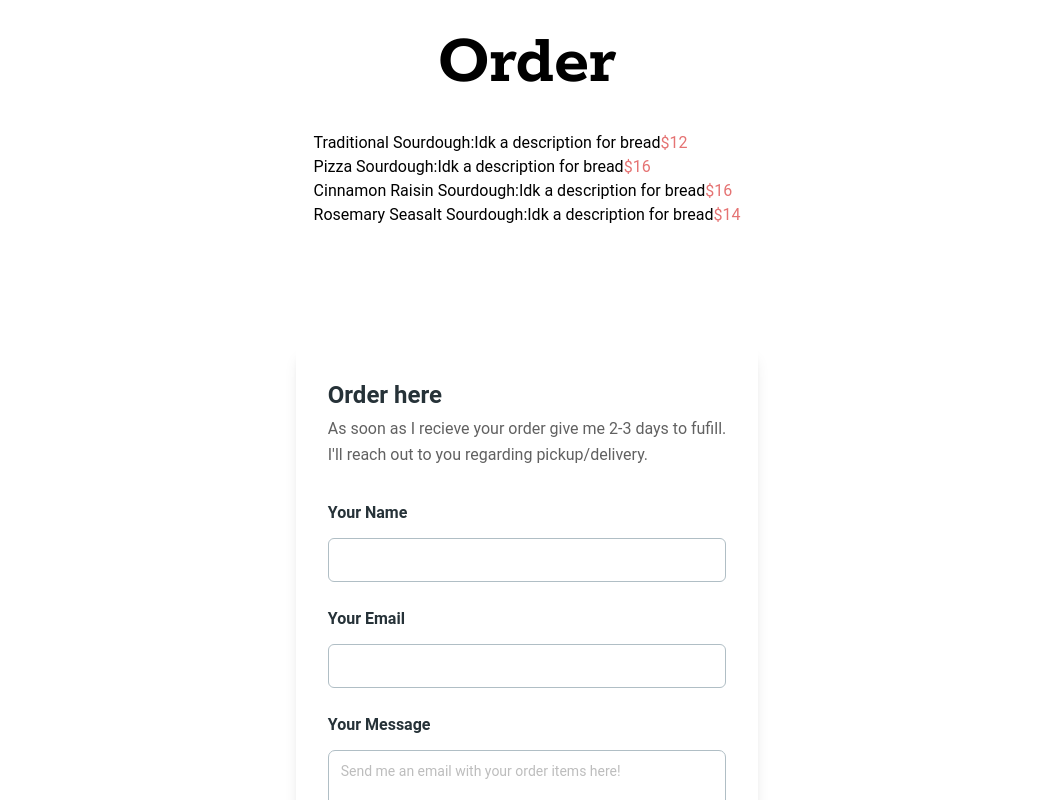
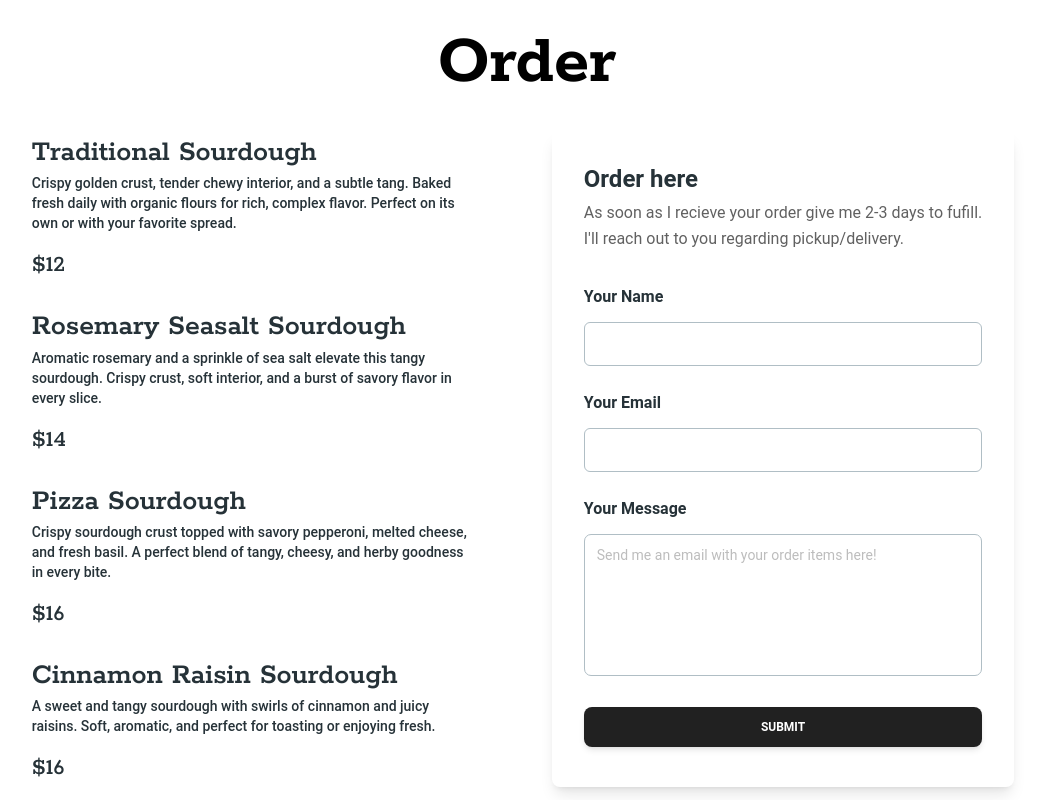
Before and after one commit to elloimbrandon/brunette-baker-az, a React (Vite) app: page / in a window 1280 px wide. Shown: the part 2240-3040 px from the top of the page, without its empty margins (113-1156 px from the left). Built offline with nearby package versions, Linux system fonts and the light colour scheme.

Commit message:
working on order section design. Added more to the list

```diff
--- a/src/App.tsx
+++ b/src/App.tsx
@@ -9,6 +9,7 @@ import './assets/css/Global.css'
 
 // TODO:
 // - Work on scroll
+// - Replace svg arrows to something more fitting
 // - Footer
 // - Link Web3 Form
 // - Style order and form area
--- a/src/assets/config/Config.ts
+++ b/src/assets/config/Config.ts
@@ -1,6 +1,29 @@
+export const BreadPictures = [
+    {
+        image: "/images/bread-1.jpg",
+        imageAlt: "Two Loaves of homemade sourdough bread",
+    },
+    {
+        image: "/images/bread-2.jpg",
+        imageAlt: "Two Loaves of homemade sourdough bread",
+    },
+    {
+        image: "/images/bread-3.jpg",
+        imageAlt: "Two Loaves of homemade sourdough bread",
+    },
+    {
+        image: "/images/bread-4.jpg",
+        imageAlt: "Two Loaves of homemade sourdough bread",
+    },
+    {
+        image: "/images/bread-5.jpg",
+        imageAlt: "Two Loaves of homemade sourdough bread",
+    },
+]
+
 export const BreadOptions = [
-    { id: 1, name: 'Traditional Sourdough', description: 'Idk a description for bread', price: 12 },
-    { id: 2, name: 'Pizza Sourdough', description: 'Idk a description for bread', price: 16 },
-    { id: 3, name: 'Cinnamon Raisin Sourdough', description: 'Idk a description for bread', price: 16 },
-    { id: 4, name: 'Rosemary Seasalt Sourdough', description: 'Idk a description for bread', price: 14 },
+    { id: 1, name: 'Traditional Sourdough', description: 'Crispy golden crust, tender chewy interior, and a subtle tang. Baked fresh daily with organic flours for rich, complex flavor. Perfect on its own or with your favorite spread.', price: 12 },
+    { id: 2, name: 'Rosemary Seasalt Sourdough', description: 'Aromatic rosemary and a sprinkle of sea salt elevate this tangy sourdough. Crispy crust, soft interior, and a burst of savory flavor in every slice.', price: 14 },
+    { id: 3, name: 'Pizza Sourdough', description: 'Crispy sourdough crust topped with savory pepperoni, melted cheese, and fresh basil. A perfect blend of tangy, cheesy, and herby goodness in every bite.', price: 16 },
+    { id: 4, name: 'Cinnamon Raisin Sourdough', description: 'A sweet and tangy sourdough with swirls of cinnamon and juicy raisins. Soft, aromatic, and perfect for toasting or enjoying fresh.', price: 16 },
 ]
--- a/src/components/forms/Form.tsx
+++ b/src/components/forms/Form.tsx
@@ -10,15 +10,15 @@ export default function Form() {
     return (
         <Card color="transparent" shadow={false} className="rounded-lg shadow-lg p-8 mx-2">
             <Typography variant="h4" color="blue-gray">
-            Order here
+                Order here
             </Typography>
             <Typography color="gray" className="mt-1 font-normal">
-            As soon as I recieve your order give me 2-3 days to fufill.<br/> I'll reach out to you regarding pickup/delivery.
+                As soon as I recieve your order give me 2-3 days to fufill.<br/> I'll reach out to you regarding pickup/delivery.
             </Typography>
             <form className="mt-8 mb-2 w-full">
                 <div className="mb-1 flex flex-col gap-6">
                     <Typography variant="h6" color="blue-gray" className="-mb-3">
-                    Your Name
+                        Your Name
                     </Typography>
                     <Input
                         size="lg"
@@ -51,12 +51,12 @@ export default function Form() {
                         color="gray"
                         placeholder="Send me an email with your order items here!"
                         name="message"
-                        className="focus:border-t-gray-900"
+                        className="!border-t-blue-gray-200 focus:!border-t-gray-900"
                         containerProps={{
-                            className: "!min-w-full",
+                            className: "!min-w-full before:content-none after:content-none",
                         }}
                         labelProps={{
-                            className: "hidden",
+                            className: "before:content-none after:content-none",
                         }}
                     />
                 </div>
--- a/src/components/views/BreadCarousel.tsx
+++ b/src/components/views/BreadCarousel.tsx
@@ -1,33 +1,12 @@
 import { Carousel } from "@material-tailwind/react";
+import { BreadPictures } from "../../assets/config/Config";
 
 interface PictureProps {
     image: string;
     imageAlt: string;
 }
 
-const pictures: PictureProps[] = [
-    {
-        image: "/images/bread-1.jpg",
-        imageAlt: "Two Loaves of homemade sourdough bread",
-    },
-    {
-        image: "/images/bread-2.jpg",
-        imageAlt: "Two Loaves of homemade sourdough bread",
-    },
-    {
-        image: "/images/bread-3.jpg",
-        imageAlt: "Two Loaves of homemade sourdough bread",
-    },
-    {
-        image: "/images/bread-4.jpg",
-        imageAlt: "Two Loaves of homemade sourdough bread",
-    },
-    {
-        image: "/images/bread-5.jpg",
-        imageAlt: "Two Loaves of homemade sourdough bread",
-    },
-];
-
+const pictures: PictureProps[] = BreadPictures;
 
 export default function BreadCarousel() {
     return (
--- a/src/components/views/Order.tsx
+++ b/src/components/views/Order.tsx
@@ -1,3 +1,4 @@
+import { Typography } from "@material-tailwind/react";
 import Form from "../forms/Form";
 
 interface Item {
@@ -14,19 +15,34 @@ interface OrderProps {
 export default function Order({ items }: OrderProps) {
     return (
         <>
-            <section className="section section__large">
+            {/* Temp margin bottom */}
+            <section className="section section__large mb-[60px]">
+                <h1 className="text-4xl md:text-7xl font-bold mb-6 md:mb-8 font-rokkitt text-center">Order</h1>
+                <div className="flex flex-col lg:flex-row items-center justify-center lg:space-x-6">
                     <div className="grid-container flex flex-col items-center">
-                    <h1 className="text-4xl md:text-7xl font-bold mb-6 md:mb-8 font-rokkitt">Order</h1>
-                    <ul className="mb-20">
+                        <ul className="mb-10 lg:mb-0 space-y-6 max-w-[440px]">
                             {items.map(item => (
-                            <li key={item.id}>
-                                {item.name}:
+                                <li key={item.id} className="flex flex-col">
+                                    <span>
+                                        <Typography variant="h3" color="blue-gray" className="font-rokkitt">
+                                            {item.name}
+                                        </Typography>
+                                    </span>
+                                    <span>
+                                        <Typography variant="paragraph" color="blue-gray" className="text-sm font-medium mb-4">
                                             {item.description}
-                                <span className="text-red-300">${item.price}</span>
+                                        </Typography>
+                                    </span>
+                                    <span>
+                                        <Typography variant="h4" color="blue-gray" className="font-medium font-rokkitt">
+                                            ${item.price}
+                                        </Typography>
+                                    </span>
                                 </li>
                             ))}
                         </ul>
-                    <div className="pb-20 pt-10">
+                    </div>
+                    <div className="grid-container flex flex-col items-center">
                         <Form />
                     </div>
                 </div>
```
Lines whose indentation alone changed are shown as unchanged.
